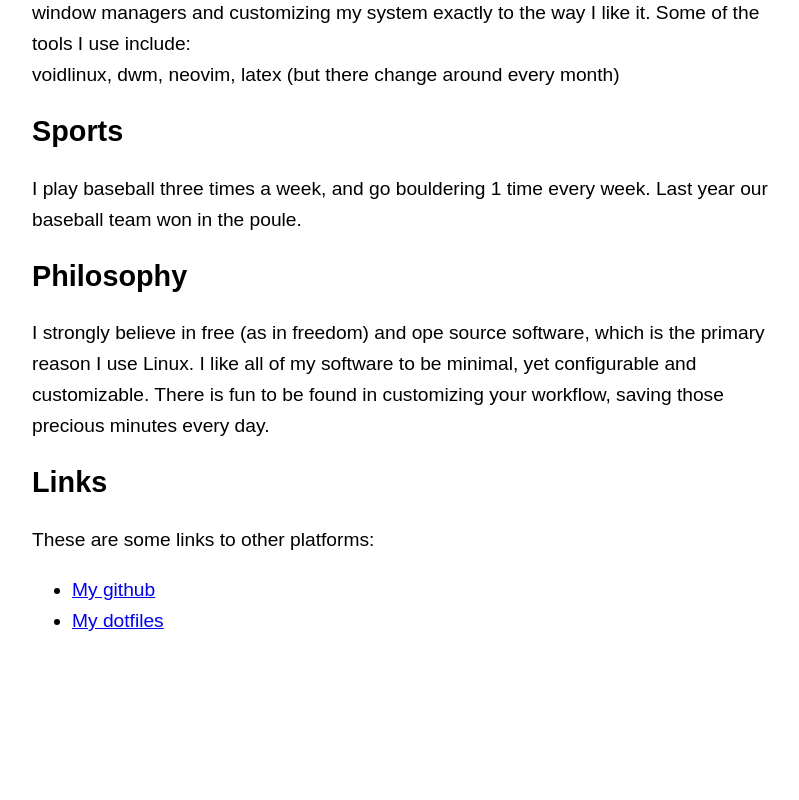
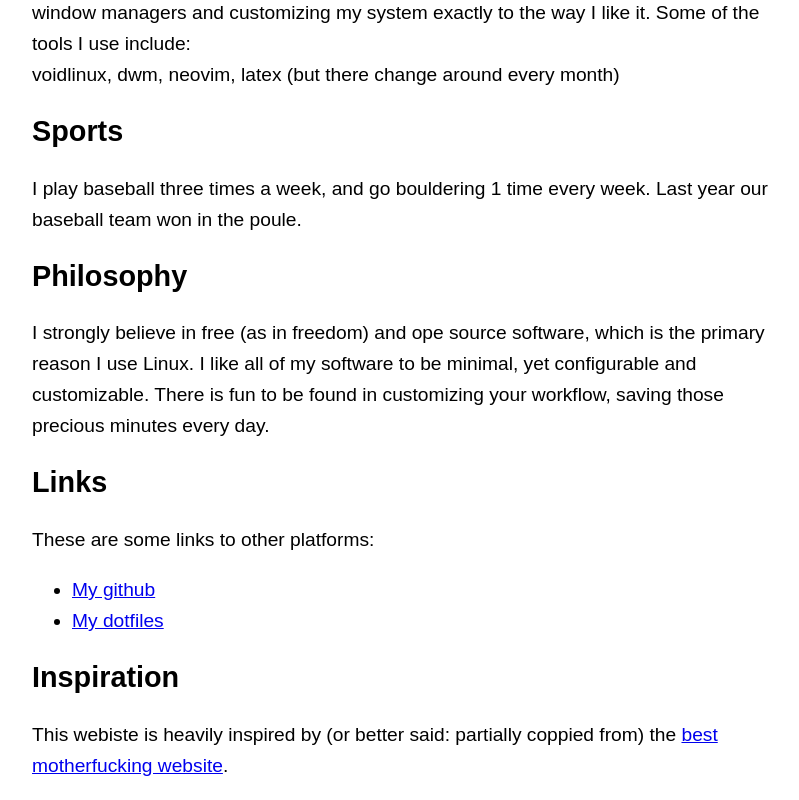
Before and after one commit to EiseZ/eisezimmerman.nl2.0, a plain HTML site: page index.html in a window 1280 px wide. Shown: the part 573-1373 px from the top of the page, without its empty margins (224-1023 px from the left). Before the commit the page ends 1228 px from the top, so only its background shows below. Drawn offline with Linux system fonts and the light colour scheme.

Commit message:
Add inspiration

```diff
--- a/index.html
+++ b/index.html
@@ -41,5 +41,8 @@
         <li><a href="https://github.com/EiseZ">My github</a></li>
         <li><a href="https://github.com/EiseZ/dotfiles">My dotfiles</a></li>
     </ul>
+
+    <h2>Inspiration</h2>
+    This webiste is heavily inspired by (or better said: partially coppied from) the <a href="https://bestmotherfucking.website">best motherfucking website</a>.
 </body>
 </html>
```
